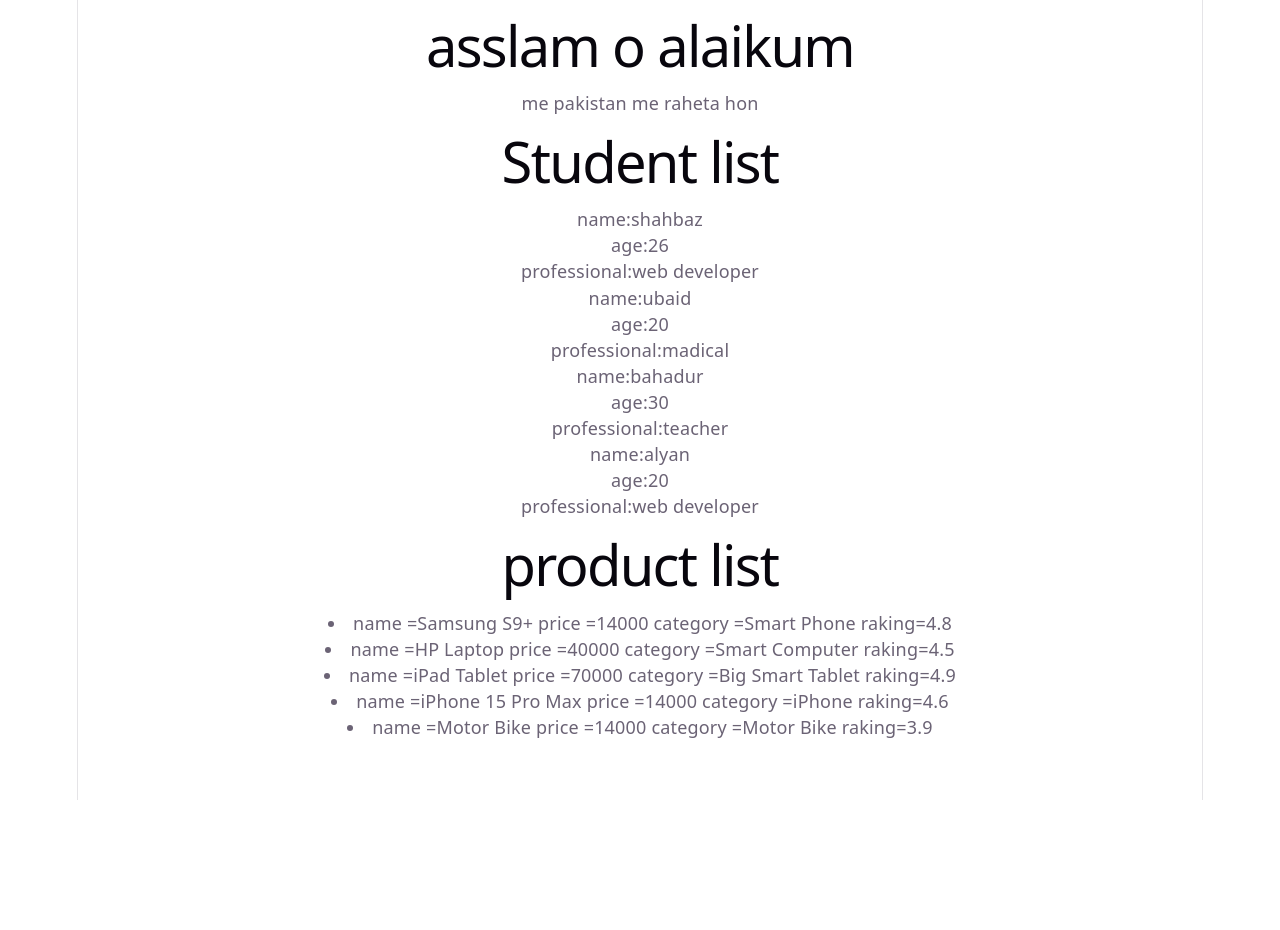
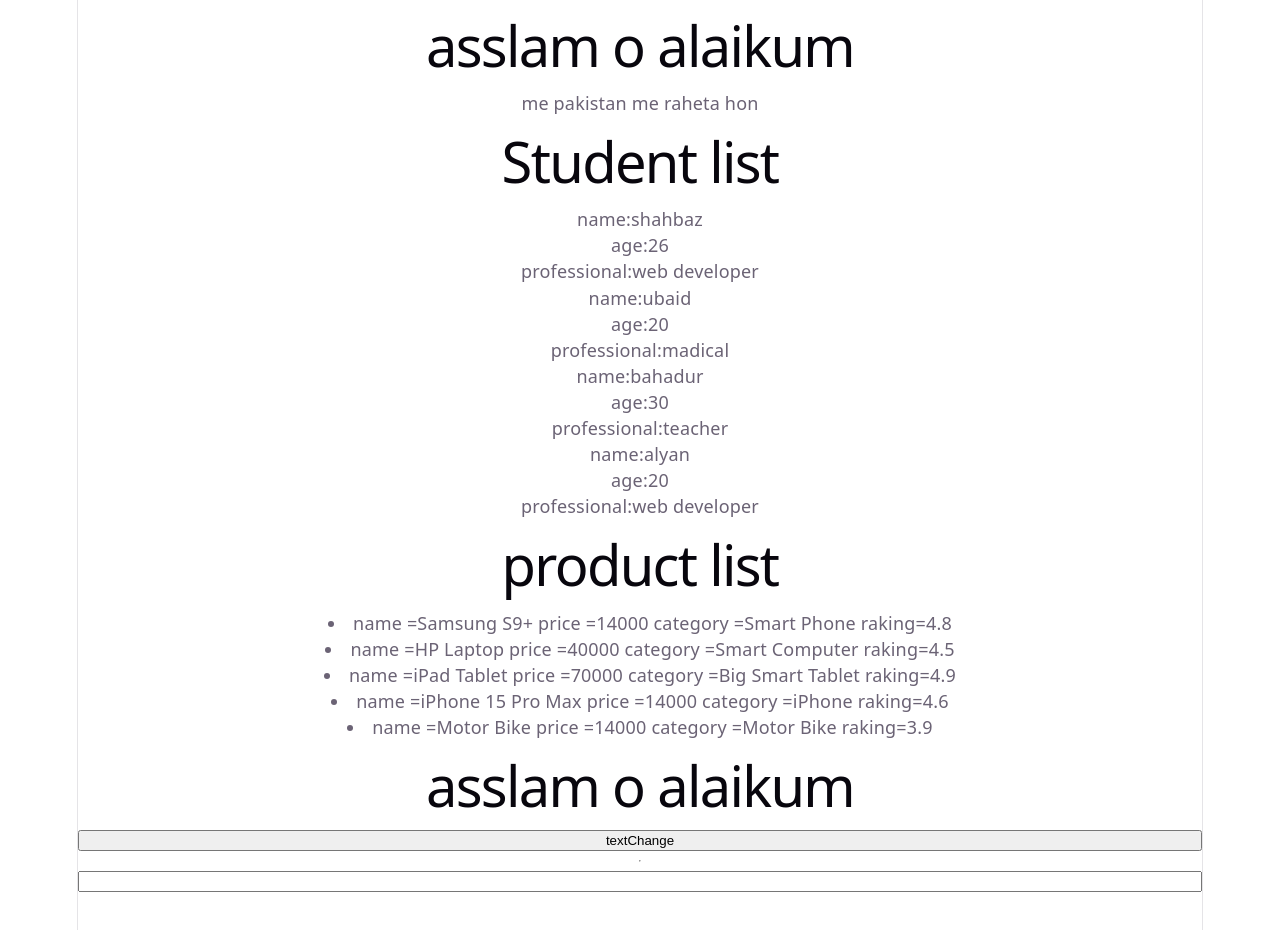
Before and after one commit to developr-shahbaz/React-2-assignment, a React (Vite) app in the folder project/: page / in a window 1280 px wide. Shown: the top 930 px of the page. Before the commit the page ends 800 px from the top, so only its background shows below. Built offline with nearby package versions, Linux system fonts and the light colour scheme.

Commit message:
liveinput

```diff
--- a/project/src/App.jsx
+++ b/project/src/App.jsx
@@ -1,7 +1,9 @@
 import { Component, useState } from 'react'
 import Student from './componint/Student'
 import Product from './componint/Product'
+import LiveInput from './componint/LiveInput'
 import './App.css'
+import Updatevalue from './componint/Updatevalue'
 
 function App(){
   return(
@@ -11,6 +13,9 @@ function App(){
   </p>
 <Student/>
 <Product/>
+<Updatevalue/>
+<hr />
+<LiveInput/>
 
 
 </>
--- /dev/null
+++ b/project/src/componint/LiveInput.jsx
@@ -0,0 +1,15 @@
+import { useState } from "react"
+
+function LiveInput(){
+
+    const [text,settext] = useState("")
+
+    return(
+        <>
+        <input type="text"
+        value={text} onChange={(e)=> settext(e.target.value)}/>
+        <h1>{text}</h1>
+        </>
+    )
+}
+export default LiveInput
--- /dev/null
+++ b/project/src/componint/Updatevalue.jsx
@@ -0,0 +1,16 @@
+import { useActionState, useState } from "react"
+
+function Updatevalue(){
+    let [text,settext]=useState("asslam o alaikum")
+
+
+    return(
+<>
+<h1>{text}</h1>
+
+<button onClick={()=> settext ("walaikum asslam")}>textChange</button>
+</>
+    )
+}
+
+export default Updatevalue
```
